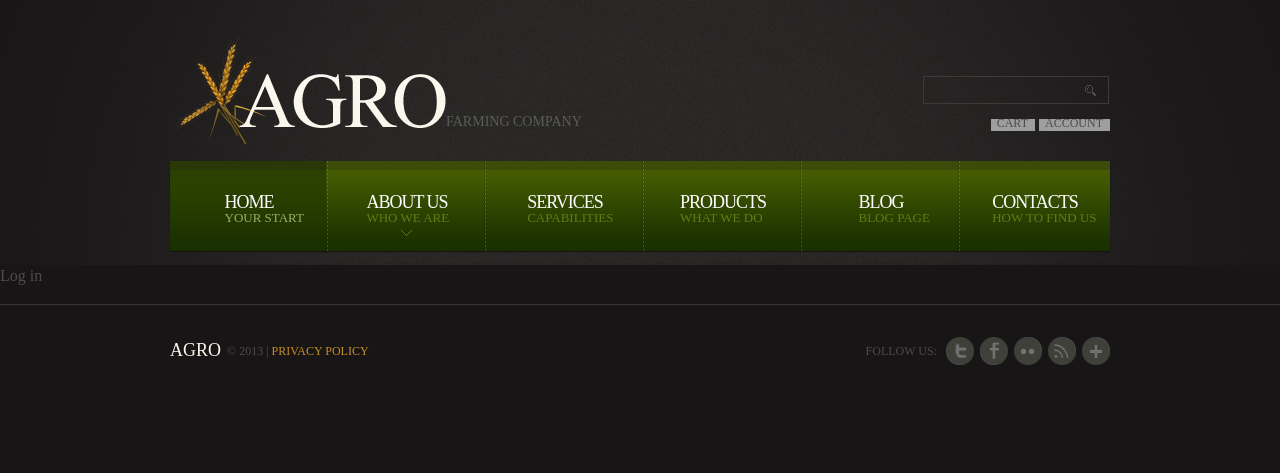
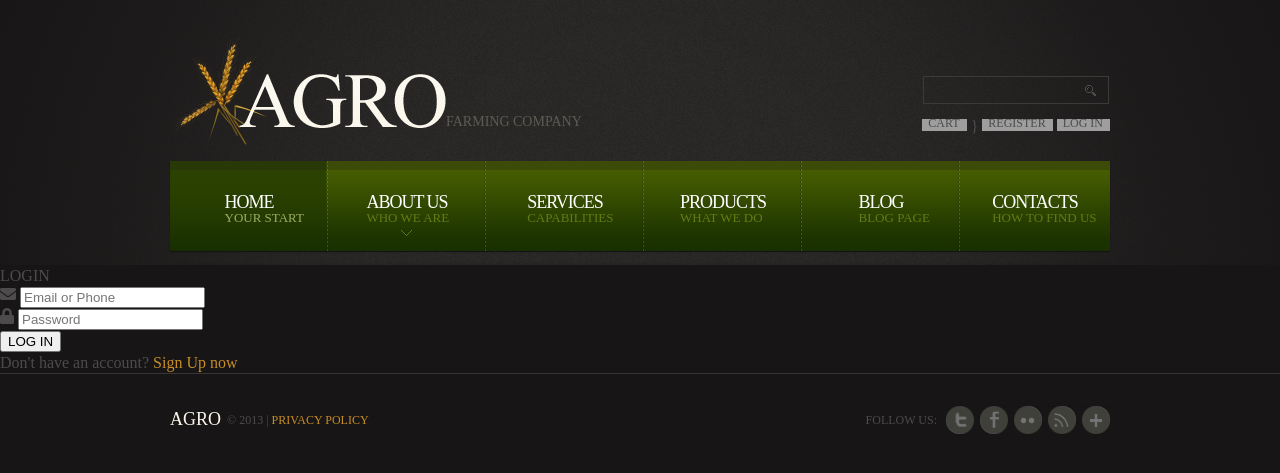
Before and after one commit to IamGOOD20/Online-store, a Django app: page /auth/login/ in a window 1280 px wide. Shown: the top 473 px of the page. Run offline with Django 4.2, Linux system fonts and the light colour scheme; some libraries are stand-ins or nearby versions; grey boxes are pictures that could not be loaded.

Commit message:
added login.html

```diff
--- a/main/authentication/urls.py
+++ b/main/authentication/urls.py
@@ -1,9 +1,10 @@
 from django.urls import path
 from . import views
+from .views import RegisterUser
 
 
 urlpatterns = [
+    path('registration/', RegisterUser.as_view(), name='registration'),
     path('login/', views.login, name='login'),
-    path('registration/', views.registration, name='registration'),
     path('logout/', views.logout, name='logout'),
 ]
--- a/main/authentication/views.py
+++ b/main/authentication/views.py
@@ -1,4 +1,8 @@
-from django.shortcuts import render
+from django.contrib.auth import logout
+from django.contrib.auth.forms import UserCreationForm
+from django.shortcuts import render, redirect
+from django.urls import reverse_lazy
+from django.views.generic import CreateView
 
 # data = {
 #     '1': 'login',
@@ -6,13 +10,21 @@
 # }
 
 
+
 def login(requests):
     data = {'title': 'login'}
     return render(requests, 'main/login.html', context=data)
 
-def registration(requests):
-    data = {'title': 'registration'}
-    return render(requests, 'main.registration.html', context=data)
+# def registration(requests):
+#     data = {'title': 'registration'}
+#     return render(requests, 'main/register.html', context=data)
 
-def logout(requests):
-    pass
+# def logout_user(requests):
+#     logout(requests)
+#     return redirect('main/index.html')
+
+
+class RegisterUser(CreateView):
+    form_class = UserCreationForm
+    template_name = 'main/login.html'
+    success_url = reverse_lazy('login')
--- a/main/templates/main/base.html
+++ b/main/templates/main/base.html
@@ -98,7 +98,12 @@
                       <div class="clear"></div>
                       <ul class="list1">
                           <li><a href="#">Cart</a></li>
-                          <li><a href="{% url 'login' %}">Account</a></li>
+                          {% if user.is_authenticated %}
+                            Hello, {{ user.username }}
+                          {% else %}}
+                            <li><a href="{% url 'login' %}">Register</a></li>
+                            <li><a href="#">Log IN</a></li>
+                          {% endif %}
                           <!--<li><a href="#">Log IN</a></li>-->
                           <!--<li><a href="#">Support</a></li>
                           <li><a href="#">FAQs</a></li>
--- a/main/templates/main/login.html
+++ b/main/templates/main/login.html
@@ -1,8 +1,35 @@
 {% extends 'main/base.html' %}
 {% load static %}
-
 {% block content %}
-<form>
-    <p>Log in </p>
-</form>
+<!DOCTYPE html>
+<html lang="en" dir="ltr">
+    <head>
+        <meta charset="utf-8">
+        <title>Title</title>
+        <link rel="stylesheet" href="style.css">
+        <link rel="stylesheet" href="https://cdnjs.cloudflare.com/ajax/libs/font-awesome/5.15.3/css/all.min.css"/>
+    </head>
+    <body>
+        <div class="login-form">
+            <div class="text">
+                LOGIN
+            </div>
+            <form>
+                <div class="field">
+                    <div class="fas fa-envelope"></div>
+                    <input type="text" placeholder="Email or Phone">
+                </div>
+                <div class="field">
+                    <div class="fas fa-lock"></div>
+                    <input type="password" placeholder="Password">
+                </div>
+                <button>LOG IN</button>
+                <div class="link">
+                    Don't have an account?
+                    <a href="#">Sign Up now</a>
+                </div>
+            </form>
+        </div>
+    </body>
+</html>
 {% endblock content %}
```
Also changed, not shown: main/templates/main/register.html (added, +11 -0 lines), main/templates/main/registration.html (deleted, +0 -10 lines), main/db.sqlite3.
